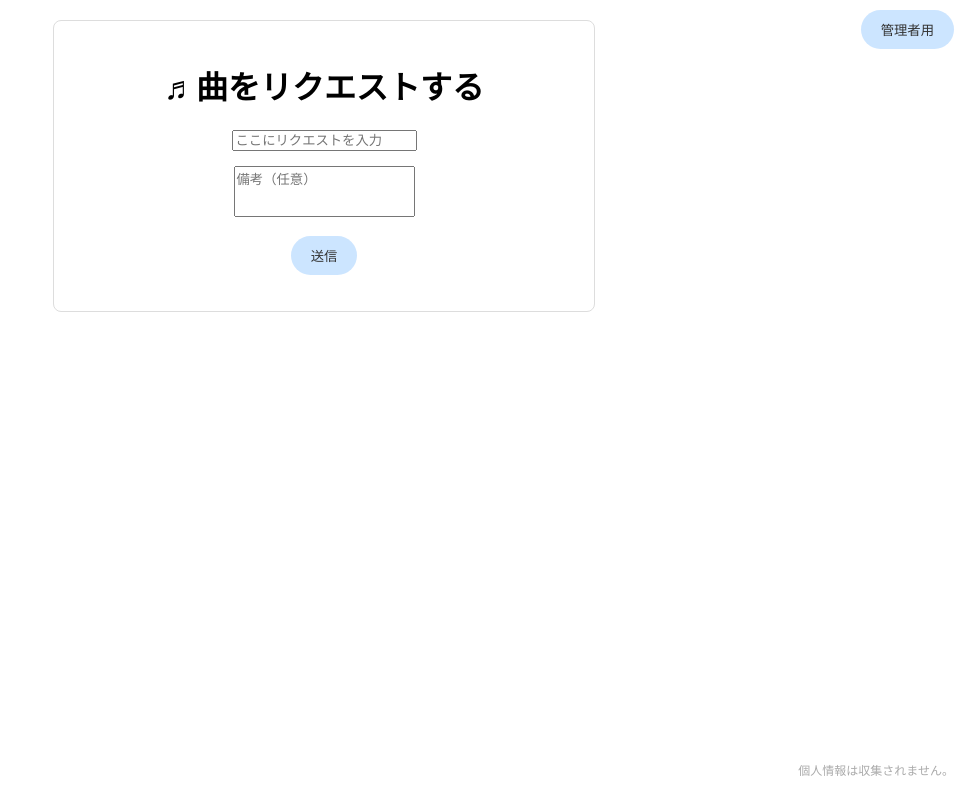
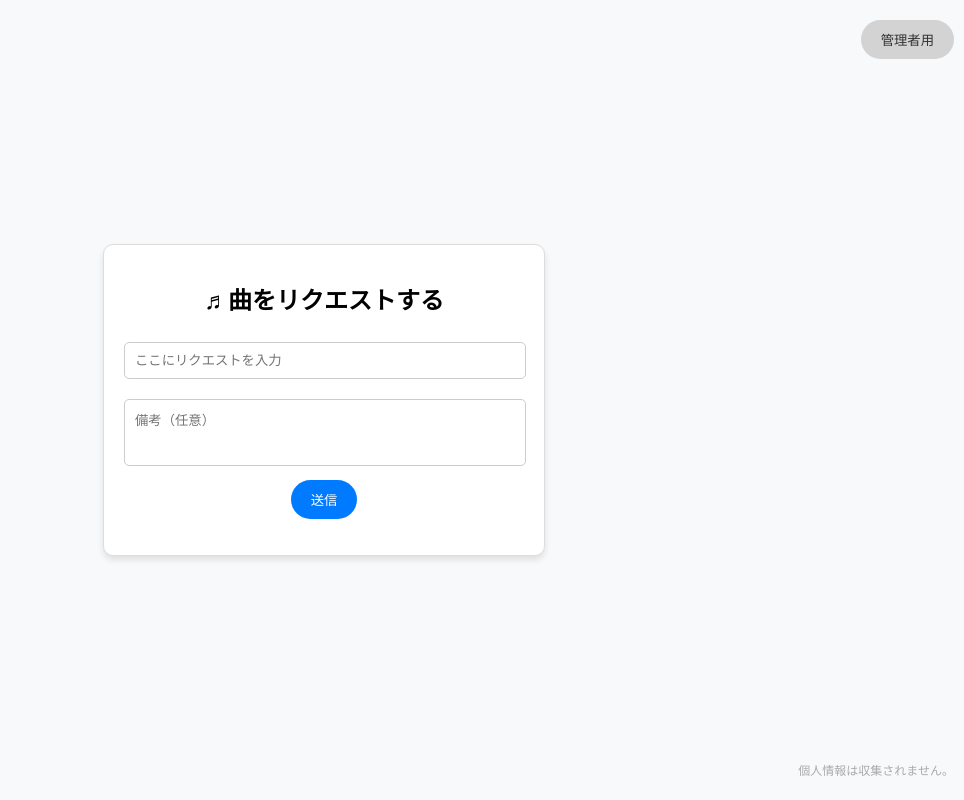
Before and after one commit to housou0401/request-music, a website: page public/index.html in a window 1280 px wide. Shown: the whole page, without its empty margins (316-1280 px from the left). Drawn offline with Linux system fonts and the light colour scheme.

Commit message:
Update index.html

```diff
--- a/public/index.html
+++ b/public/index.html
@@ -7,16 +7,57 @@
     <link rel="stylesheet" href="style.css">
     <script src="skript.js" defer></script>
     <style>
-        .admin-button, button[type="submit"] {
-            background-color: #cce5ff;
+        body {
+            display: flex;
+            justify-content: center;
+            align-items: center;
+            height: 100vh;
+            background-color: #f8f9fa;
+            margin: 0;
+        }
+        .container {
+            background: white;
+            padding: 20px;
+            border-radius: 10px;
+            box-shadow: 0 4px 6px rgba(0, 0, 0, 0.1);
+            text-align: center;
+            width: 90%;
+            max-width: 400px;
+        }
+        h1 {
+            font-size: 24px;
+            font-weight: bold;
+        }
+        input[type="text"], textarea {
+            width: calc(100% - 20px);
+            padding: 10px;
+            margin: 10px 0;
+            border: 1px solid #ccc;
+            border-radius: 5px;
+        }
+        textarea {
+            resize: none;
+        }
+        .admin-button {
+            background-color: #d3d3d3;
             color: #333;
             border-radius: 20px;
             padding: 10px 20px;
             border: none;
             cursor: pointer;
+            display: block;
+            margin: 10px auto;
         }
-        .admin-button:hover, button[type="submit"]:hover {
-            background-color: #b3d7ff;
+        .admin-button:hover {
+            background-color: #bfbfbf;
+        }
+        button[type="submit"] {
+            background-color: #007bff;
+            color: white;
+            border-radius: 20px;
+            padding: 10px 20px;
+            border: none;
+            cursor: pointer;
         }
         .privacy-note {
             position: fixed;
@@ -25,26 +66,21 @@
             font-size: 12px;
             color: #aaa;
         }
-        input[type="text"], textarea {
-            margin-bottom: 15px;
-        }
     </style>
 </head>
 <body>
-    <button class="admin-button" onclick="showAdminLogin()">管理者用</button>
-
     <div class="container">
         <h1>♬曲をリクエストする</h1>
-        <form action="/submit" method="post" >
+        <form action="/submit" method="post">
             <input type="text" name="response" placeholder="ここにリクエストを入力" required>
             <br>
-            <textarea name="remark" placeholder="備考（任意）" rows="3" style="resize: none;"></textarea>
+            <textarea name="remark" placeholder="備考（任意）" rows="3"></textarea>
             <br>
             <button type="submit">送信</button>
         </form>
+        <button class="admin-button" onclick="showAdminLogin()">管理者用</button>
         <p id="message"></p>
     </div>
-
     <p class="privacy-note">個人情報は収集されません。</p>
 </body>
 </html>
```
